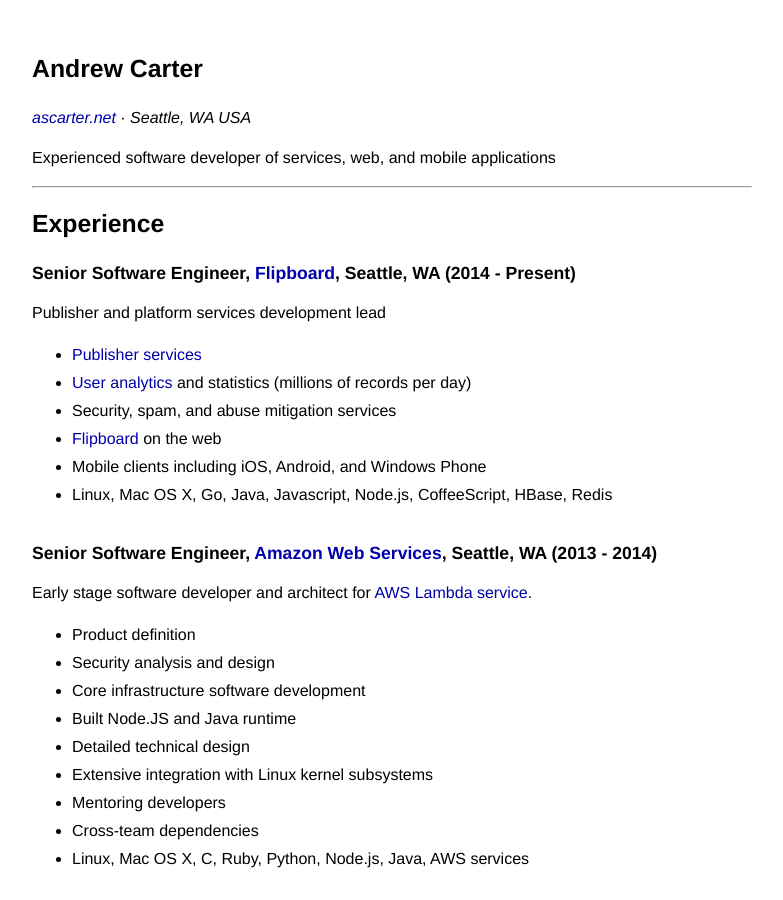
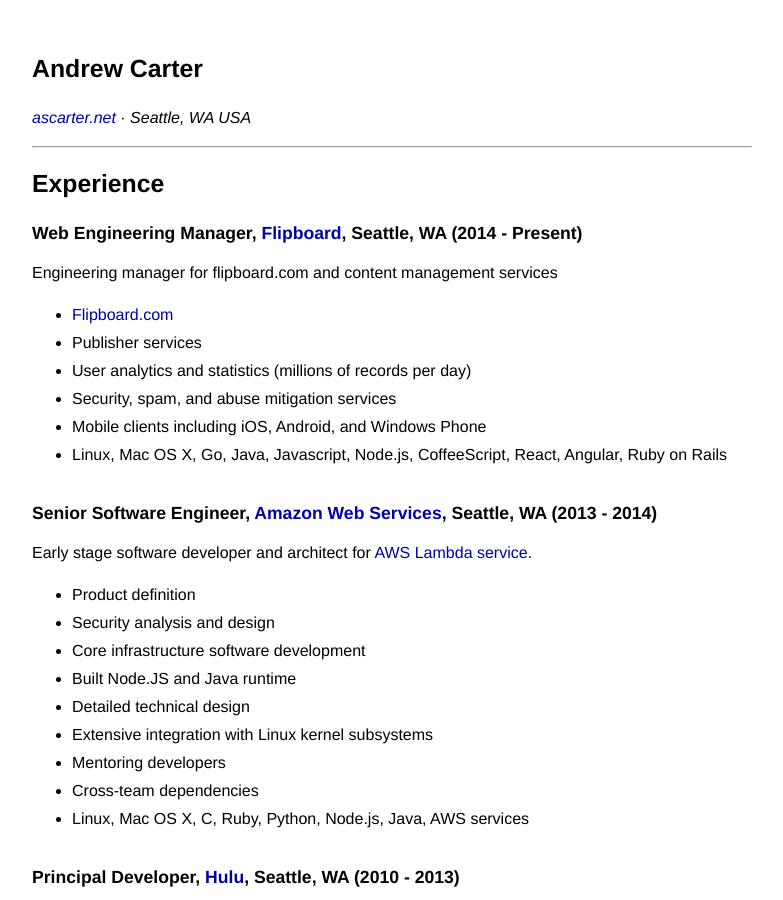
Before and after one commit to ascarter/ascarter.github.io, a Jekyll site: the page built from resume.markdown, in a window 1280 px wide and 900 px high. Shown: the whole window, without its empty margins (248-1031 px from the left). Built offline with Jekyll 4.4.1, drawn with Linux system fonts in a browser that asks for light colours.

Commit message:
Update resume

```diff
--- a/resume.markdown
+++ b/resume.markdown
@@ -7,22 +7,20 @@
 
 *[ascarter.net](http://ascarter.net){:target="_blank"}* &middot; *Seattle, WA USA*
 
-Experienced software developer of services, web, and mobile applications
-
 ---
 
 # Experience
 
-## Senior Software Engineer, [Flipboard](https://about.flipboard.com){:target="_blank"}, Seattle, WA (2014 - Present)
+## Web Engineering Manager, [Flipboard](https://about.flipboard.com){:target="_blank"}, Seattle, WA (2014 - Present)
 
-Publisher and platform services development lead
+Engineering manager for flipboard.com and content management services
 
-* [Publisher services](https://editor.flipboard.com){:target="_blank"}
-* [User analytics](https://flipboard.com/analytics){:target="_blank"} and statistics (millions of records per day)
+* [Flipboard.com](http://flipboard.com){:target="_blank"}
+* Publisher services
+* User analytics and statistics (millions of records per day)
 * Security, spam, and abuse mitigation services
-* [Flipboard](http://flipboard.com){:target="_blank"} on the web
 * Mobile clients including iOS, Android, and Windows Phone
-* Linux, Mac OS X, Go, Java, Javascript, Node.js, CoffeeScript, HBase, Redis
+* Linux, Mac OS X, Go, Java, Javascript, Node.js, CoffeeScript, React, Angular, Ruby on Rails
 
 
 ## Senior Software Engineer, [Amazon Web Services](http://aws.amazon.com){:target="_blank"}, Seattle, WA (2013 - 2014)
```
